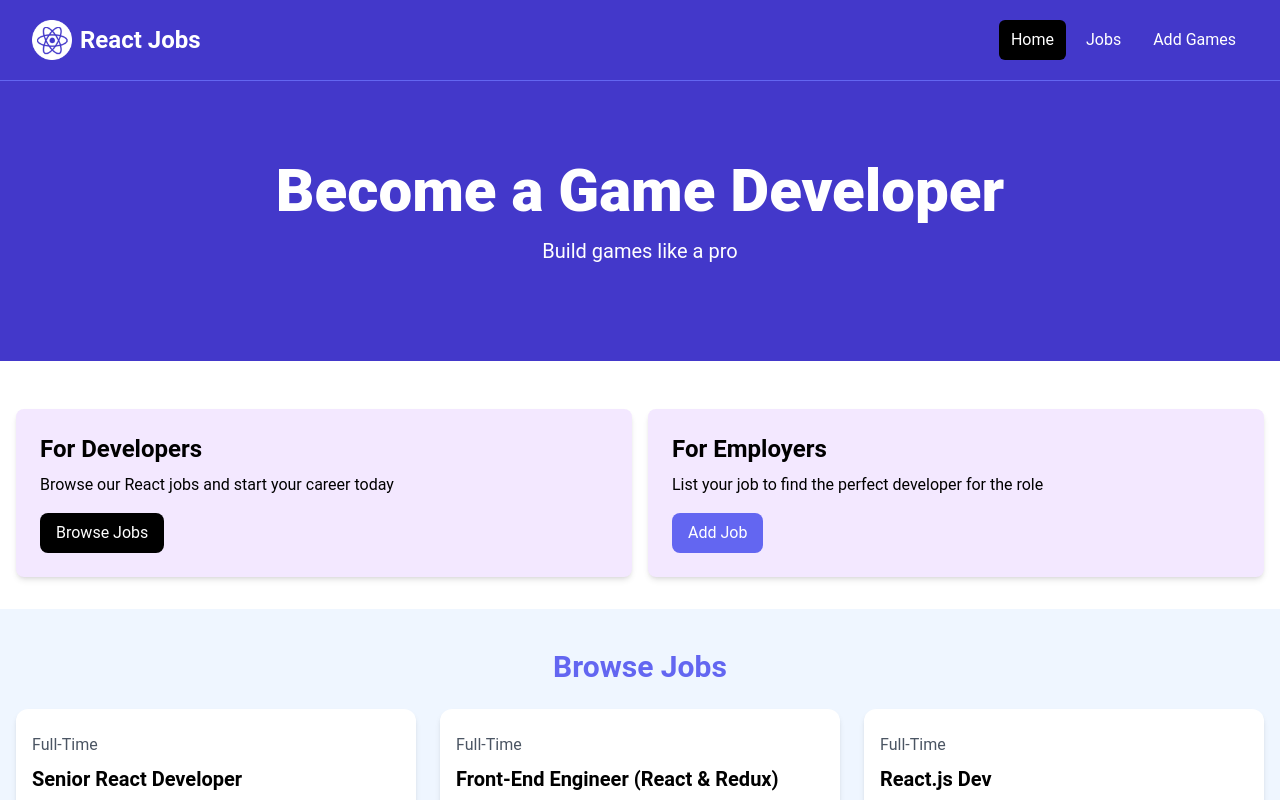
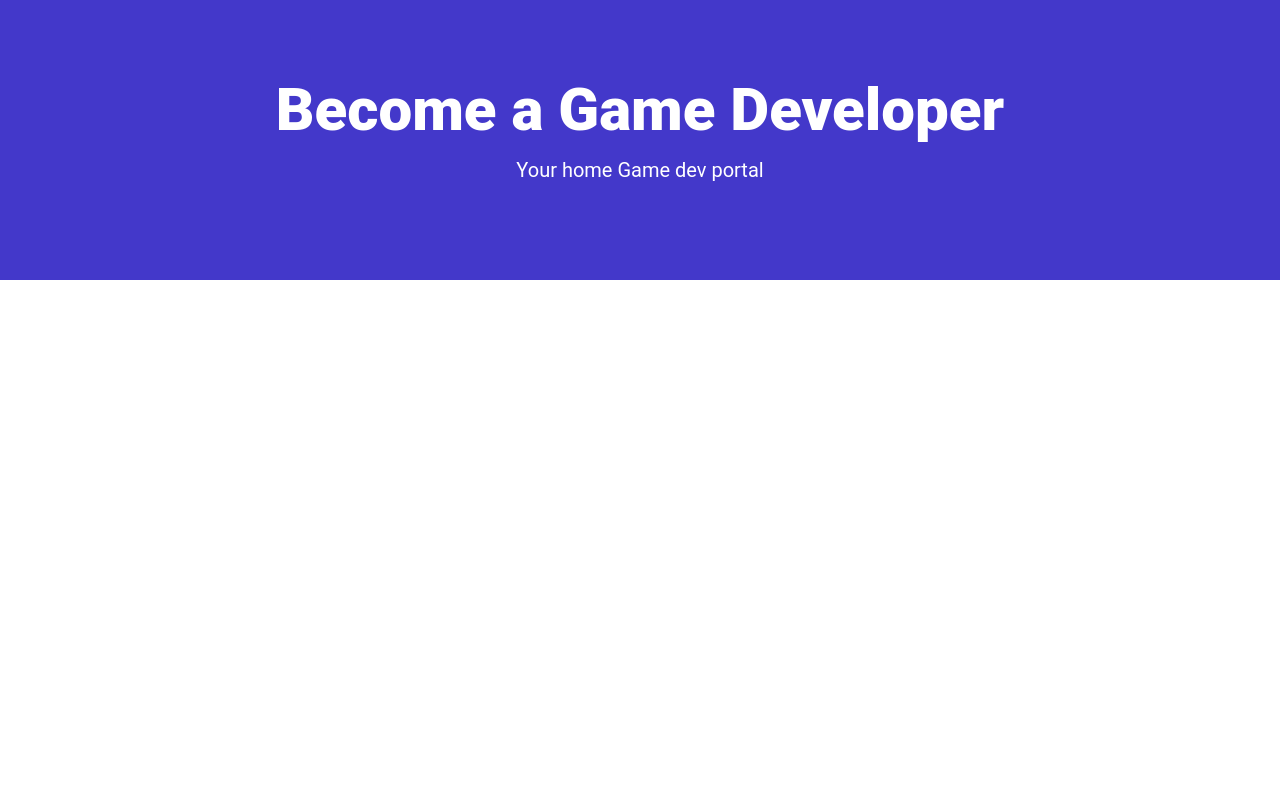
Before and after one commit to devkwesi12/game-dev-jobs, a React (Vite) app: page /about in a window 1280 px wide. Shown: the top 800 px of the page. Built offline with nearby package versions, Linux system fonts and the light colour scheme; the HTML template or start-up script is replaced by a standard one.

Commit message:
Route fragment hero

```diff
--- a/package.json
+++ b/package.json
@@ -11,7 +11,9 @@
   },
   "dependencies": {
     "react": "^18.3.1",
-    "react-dom": "^18.3.1"
+    "react-dom": "^18.3.1",
+    "react-icons": "^5.4.0",
+    "react-router-dom": "^7.1.3"
   },
   "devDependencies": {
     "@eslint/js": "^9.17.0",
--- a/src/App.jsx
+++ b/src/App.jsx
@@ -1,3 +1,4 @@
+import { Route,RouterProvider,createBrowserRouter,createRoutesFromElements } from 'react-router-dom';
 import React from 'react'
 import Navbar from './components/Navbar';
 import Hero from './components/Hero';
@@ -5,31 +6,30 @@ import HomeCards from './components/HomeCards';
 import JobsListings from './components/JobsListings';
 import ViewAllJobs from './components/ViewAllJobs';
 
+import HomePage from './pages/HomePage';
+
+
+const router = createBrowserRouter(
+
+  createRoutesFromElements(<Route path='/about' element={<HomePage/>}/>)
+
+);
 const App = () => {
 
   return (
-    <>
 
-    <Navbar/>
-    <Hero title='Become a Game Developer' subtitle='Build games like a pro'/>
-    <HomeCards/>
-    <JobsListings/>
-    <ViewAllJobs/>
-
-
-
-    {/* <!-- Hero --> */}
-
-
-    {/* <!-- Developers and Employers --> */}
-
-
-    {/* <!-- Browse Jobs --> */}
+    <RouterProvider router={router}/>
 
 
 
 
-    </>
+
+
+
+
+
+
+
   );
 }
 
--- a/src/components/Hero.jsx
+++ b/src/components/Hero.jsx
@@ -1,6 +1,6 @@
 import React from 'react'
 
-const Hero = (props) => {
+const Hero = ({title='Become a Game Developer',subtitle='Your home Game dev portal'}) => {
   return (
     <section className="bg-indigo-700 py-20 mb-4">
     <div
@@ -10,10 +10,10 @@ const Hero = (props) => {
         <h1
           className="text-4xl font-extrabold text-white sm:text-5xl md:text-6xl"
         >
-          {props.title}
+          {title}
         </h1>
         <p className="my-4 text-xl text-white">
-          {props.subtitle}
+          {subtitle}
         </p>
       </div>
     </div>
--- a/src/components/JobListing.jsx
+++ b/src/components/JobListing.jsx
@@ -1,5 +1,6 @@
 import { useState } from 'react';
 import React from 'react';
+import { FaMapMarker,FaMapMarkedAlt } from 'react-icons/fa';
 
 const JobListing = ({job}) => {
   const [showFullDescription,setShowFullDescription] = useState(false);
@@ -23,7 +24,7 @@ const JobListing = ({job}) => {
       <div className="border border-gray-100 mb-5"></div>
       <div className="flex flex-col lg:flex-row justify-between mb-4">
         <div className="text-orange-700 mb-3">
-          <i className="fa-solid fa-location-dot text-lg"></i> {job.location}
+       <FaMapMarkedAlt className='inline text-lg mb-1 mr-1'/> {job.location}
         </div>
         <a
           href={`job/${job.id}`} // Generate a dynamic link (optional)
--- /dev/null
+++ b/src/pages/HomePage.jsx
@@ -0,0 +1,13 @@
+import Hero from '../components/Hero';
+import React from 'react';
+
+const HomePage = () => {
+  return (
+    <>
+     <Hero/>
+    </>
+
+  )
+}
+
+export default HomePage
```
Also changed, not shown: 1 other file (tests, documents, lock files or other folders).
